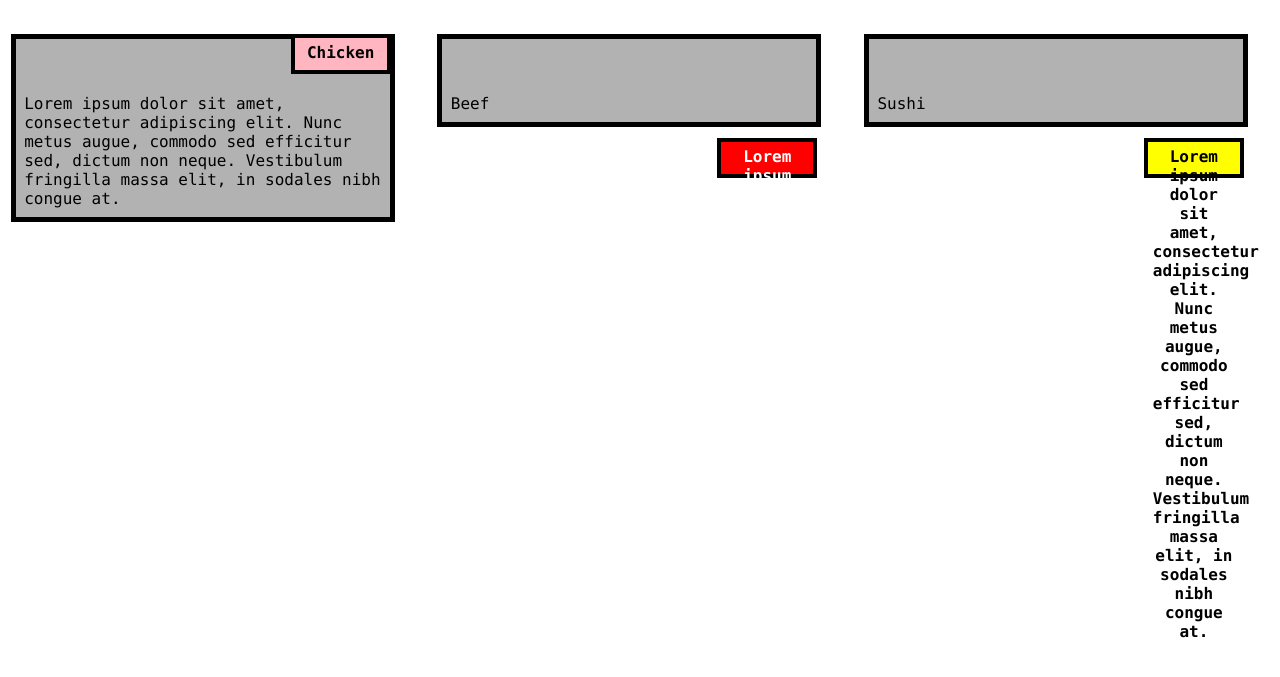
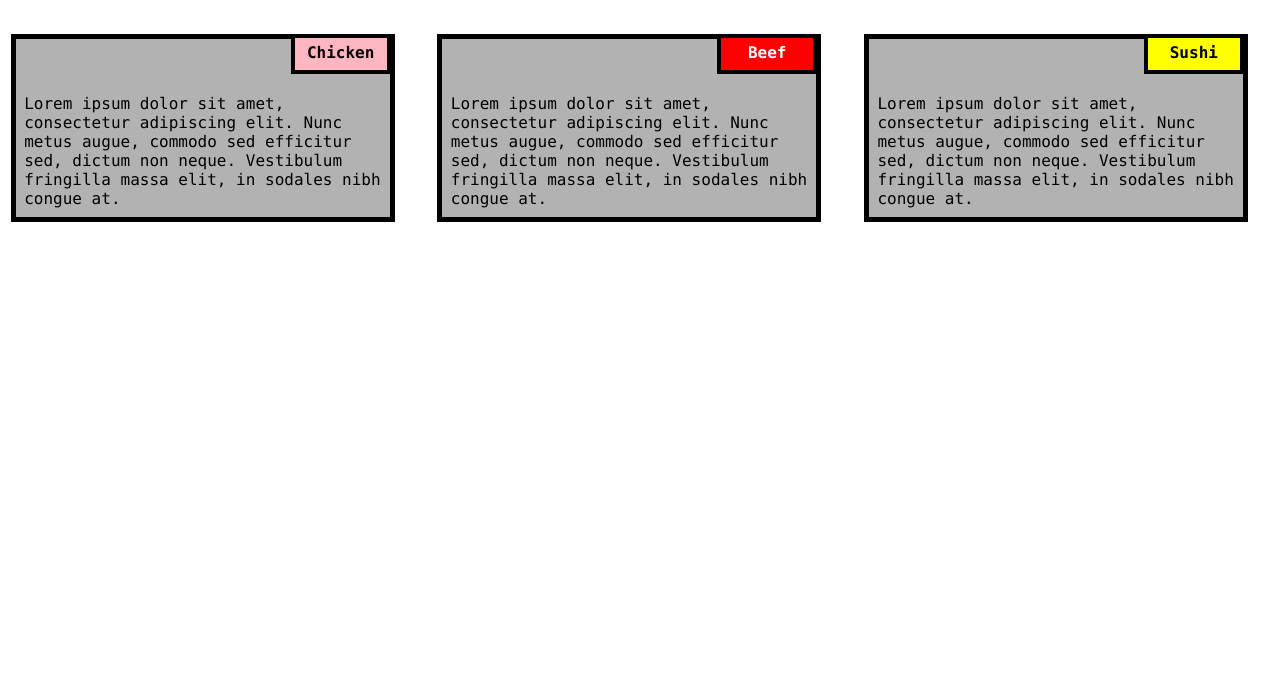
Before and after one commit to ahaditi/BDA-project, a plain HTML site: page index.html in a window 1280 px wide. Shown: the part 113-790 px from the top of the page. Drawn offline with Linux system fonts and the light colour scheme.

Commit message:
Update index.html

```diff
--- a/index.html
+++ b/index.html
@@ -27,15 +27,15 @@
 
       <div class="col-lg-4 col-md-6 col-sm-12">
         <div class="box">
-        <p class="content">Beef</p>
-          <p class="content-name name2">Lorem ipsum dolor sit amet, consectetur adipiscing elit. Nunc metus augue, commodo sed efficitur sed, dictum non neque. Vestibulum fringilla massa elit, in sodales nibh congue at.</p>
+        <p class="content-name name2">Beef</p>
+          <p class="content">Lorem ipsum dolor sit amet, consectetur adipiscing elit. Nunc metus augue, commodo sed efficitur sed, dictum non neque. Vestibulum fringilla massa elit, in sodales nibh congue at.</p>
       </div>
      </div>
 
       <div class="col-lg-4 col-md-6 col-sm-12" id="container">
         <div class="box">
-        <p class="content">Sushi</p>
-        <p class="content-name name3">Lorem ipsum dolor sit amet, consectetur adipiscing elit. Nunc metus augue, commodo sed efficitur sed, dictum non neque. Vestibulum fringilla massa elit, in sodales nibh congue at.</p>
+        <p class="content-name name3">Sushi</p>
+        <p class="content">Lorem ipsum dolor sit amet, consectetur adipiscing elit. Nunc metus augue, commodo sed efficitur sed, dictum non neque. Vestibulum fringilla massa elit, in sodales nibh congue at.</p>
       </div>
      </div>
     </div>
```
